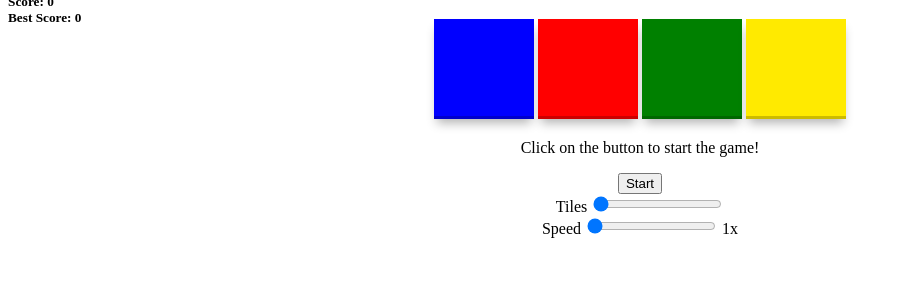
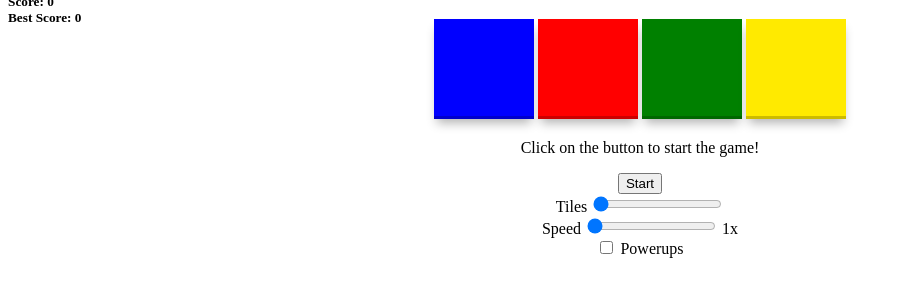
Before and after one commit to volkovily/ColorMemory, a plain HTML site: page index.html in a window 1280 px wide. Shown: the part 48-340 px from the top of the page, without its empty margins (0-903 px from the left). Drawn offline with Linux system fonts and the light colour scheme.

Commit message:
Added powerups checkbox

```diff
--- a/index.html
+++ b/index.html
@@ -43,6 +43,10 @@
             <label id="labelSpeed">Speed</label>
             <input type="range" id='rangeSpeed' min="1" max="10" value="1" oninput='rangeSpeed()'>
             <label id="speed">1x</label>
+            <div>
+            <input type="checkbox">
+            <label id="checkbox">Powerups</label>
+        </div>
         </div>
         </div>
 
```
